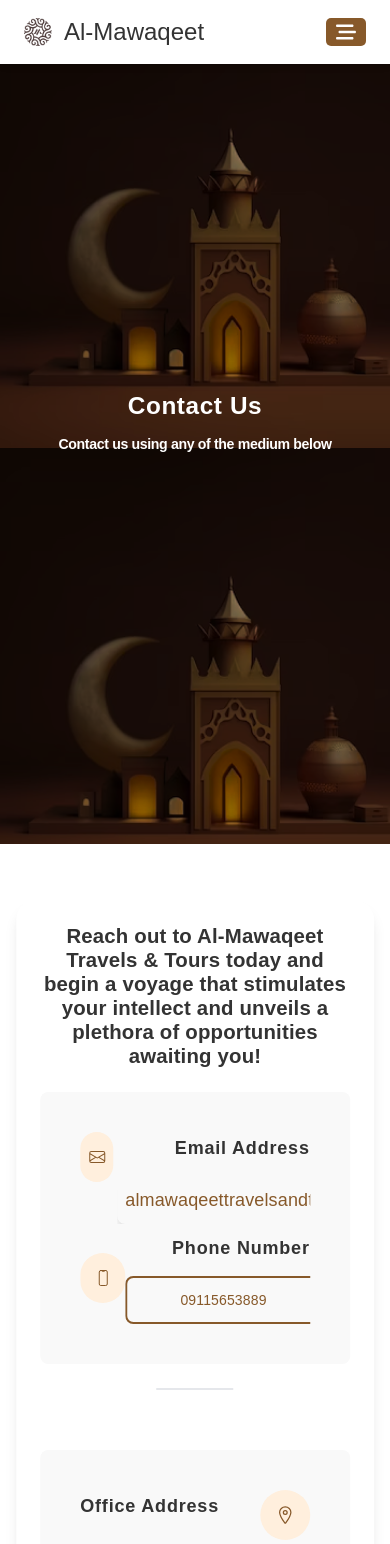
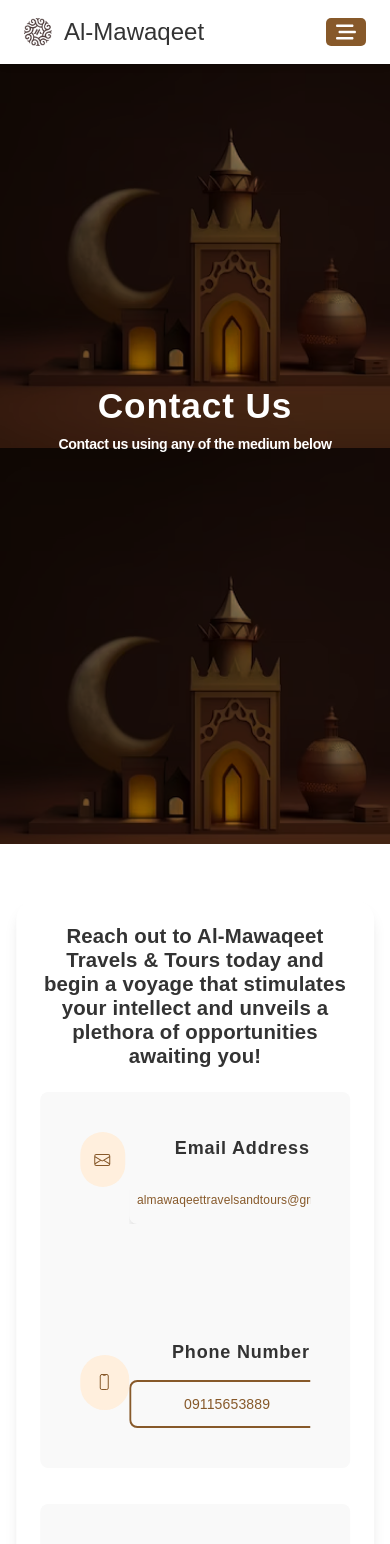
Before and after one commit to Almawaqeet/mawaqeet, a Next.js app: page /contact-us in a window 390 px wide. Shown: the top 1544 px of the page. Built offline with nearby package versions, Linux system fonts and the light colour scheme.

Commit message:
rectify reg ui arrorw

```diff
--- a/app/UI/Accordion.tsx
+++ b/app/UI/Accordion.tsx
@@ -18,7 +18,7 @@
     <div className="flex flex-col gap-4 ">
 
 
-      <div className="flex justify-between bg-accordion xmd:py-4 xmd:px-4 md:px-6 items-center  rounded-[8px] xmd:gap-4 md:gap-0">
+      <div className="flex justify-between flex-row-reverse bg-accordion xmd:py-4 xmd:px-4 md:px-6 items-center  rounded-[8px] xmd:gap-4 md:gap-0">
         <div onClick={() => handleFaqClick} className='md:w-[50px] md:h-[50px] xmd:w-8 xmd:h-8 rounded-full bg-[#87592A] opacity-60 relative'>{icon}</div>
         <div className="font-dejavu" onClick={() => handleFaqClick} >{questions}</div>
       </div>
--- a/app/UI/ApplicationForm.tsx
+++ b/app/UI/ApplicationForm.tsx
@@ -32,7 +32,7 @@
 
                                         {i !== 2 && (
                                             <MdArrowRightAlt
-                                                className='absolute top-1/2 text-[82px] left-3/4 transform -translate-y-1/2 m-auto text-[#A0A8AD] md:left-2/4'
+                                                className='absolute top-1/2 text-[82px] left-3/4 transform -translate-y-1/2 m-auto text-[#A0A8AD] md:left-2/4 xmd:w-10'
 
                                             />
                                         )}
--- a/app/UI/Contact.tsx
+++ b/app/UI/Contact.tsx
@@ -54,13 +54,13 @@
           </Headings>
         ))}
 
-        <div className="flex xmd:flex-col xmd:gap-6 md:grid md:flex-col lg:grid-cols-[1fr_minmax(10px,_20px)_1fr] justify-around lg:gap-1">
+        <div className="flex xmd:flex-col  md:grid md:flex-col lg:grid-cols-[1fr_minmax(10px,_20px)_1fr] justify-around lg:gap-1">
           <div
-            className={`flex xmd:flex-col xmd:gap-2 bg-[rgb(249,249,249)] xmd:p-10 md:p-5 rounded-lg `}
+            className={`flex xmd:flex-col xmd:gap-28 bg-[rgb(249,249,249)] xmd:p-10 md:p-5 rounded-lg `}
           >
             <div className="flex xmd:gap-1 md:gap-4 justify-between ">
               <div
-                className={`${bgRound} rounded-full xmd:w-[60px] xmd:h-[50px] lg:w-[80px] lg:h-[80px] sm:w-[50px] sm:h-[50px] relative flex items-center md:w-[70px] md:h-[70px]`}
+                className={`${bgRound} rounded-full xmd:w-[60px] xmd:h-[50px] mobile:h-[55px] lg:w-[80px] lg:h-[80px] sm:w-[50px] sm:h-[50px] relative flex items-center md:w-[70px] md:h-[70px]`}
               >
                 <BsEnvelope className="text-hover-color absolute left-1/2 transform -translate-x-1/2 xmd:w-[21.33px] xmd:h-[16px] md:w-[42.63px] md:h-[32px] text-start" />
               </div>
@@ -71,16 +71,16 @@
                 <BtnGlobal
                   className={`${btnColor} rounded-lg xmd:p-2  md:py-[11px] md:px-[15px] flex items-center`}
                 >
-                  <h6 className={`font-normal xmd:text-fz-xxs mobile:text-fz-sm leading-8 tracking-[0.14px] text-center font-dejavu ${textColor} `}>
+                  <h6 className={`font-normal xmd:text-fz-xsm sm:text-fz-sm leading-8 tracking-[0.14px] text-center font-dejavu ${textColor} `}>
                     almawaqeettravelsandtours@gmail.com
                   </h6>
                 </BtnGlobal>
               </div>
             </div>
 
-            <div className="flex xmd:gap-0 justify-between items-center  overflow-x-hidden">
+            <div className="flex justify-between items-center ">
               <div
-                className={`${bgRound} rounded-full  xmd:w-[50px] xmd:h-[50px] lg:w-[80px] lg:h-[80px] relative flex items-center md:w-[70px] md:h-[70px] xmd:bottom-7 mobile:bottom-0`}
+                className={`${bgRound} rounded-full  xmd:w-[50px] xmd:h-[50px] mobile:w-[55px] mobile:h-[55px] lg:w-[80px] lg:h-[80px] relative flex items-center md:w-[70px] md:h-[70px] xmd:bottom-7 mobile:bottom-0`}
               >
                 <IoPhonePortraitOutline className="text-hover-color absolute left-1/2 transform -translate-x-1/2 xmd:w-[21.33px] xmd:h-[16px] md:w-[42.63px] md:h-[32px]" />
               </div>
@@ -102,7 +102,7 @@
           </div>
 
           <div
-            className={` border-[0.1px] w-1/4 m-auto md:w-0 md:h-2/3 md:grid bg-${lineColor} `}
+            className={` border-[0.1px] w-1/4 m-auto md:w-0 md:h-2/3 xmd:hidden md:grid bg-${lineColor} `}
           ></div>
 
           <div className={`flex flex-row-reverse items-center justify-between bg-[#F9F9F9] mobile:p-10 xmd:px-4 xmd:py-4 md:p-8 lg:p-4 rounded-lg rounded-b-none  xmd:mt-9 md:mt-0`}>
@@ -113,7 +113,7 @@
                   Office Address
                 </label>
                 <div
-                  className={`${bgRound} rounded-full xmd:w-[50px] xmd:h-[50px] lg:w-[80px] lg:h-[80px] sm:w-[50px] sm:h-[50px] relative flex items-center md:w-[70px] md:h-[70px]`}
+                  className={`${bgRound} rounded-full xmd:w-[50px] xmd:h-[50px] mobile:h-[55px] mobile:w-[55px] lg:w-[80px] lg:h-[80px] sm:w-[50px] sm:h-[50px] relative flex items-center md:w-[70px] md:h-[70px]`}
                 >
                   <IoLocationOutline className="text-hover-color absolute left-1/2 transform -translate-x-1/2 xmd:w-[24px] xmd:h-[20px] md:w-[42.63px] md:h-[32px] text-start" />
                 </div>
--- a/app/UI/Faqs.tsx
+++ b/app/UI/Faqs.tsx
@@ -95,7 +95,7 @@
             </p>
           }
           answers={
-            <li className={`${isSelected === index ? 'list-disc' : 'list-none'}`}>
+            <li className={`list-none`}>
               {isSelected === index ? findanswers?.contents[index].content : ''}
             </li>
           }
--- a/app/UI/Hero.tsx
+++ b/app/UI/Hero.tsx
@@ -18,7 +18,7 @@
 const Hero: React.FC<HeroProps> = ({ heading, subheading, CTA, subCTA, to, subto, id, handleOpen }) => {
   const { handleNext } = useAppInfo()
   return (
-    <section className="mobile:max-w-[2000px] grid items-center relative home tab_md:min-h-screen xmd:min-h-screen mt-auto">
+    <section className="mobile:max-w-[2000px] grid items-center relative home tab_md:min-h-screen xmd:min-h-screen">
       <div className="mobile:px-16 xmd:px-8 text-center text-white">
         <div className="flex flex-col xmd:gap-4 md:gap-6 xmd:mb-8 lg:mb-20 md:mb-10 xmd:mt-16 md:mt-0">
           <div>{heading}</div>
--- a/app/UI/HomeV2.tsx
+++ b/app/UI/HomeV2.tsx
@@ -95,8 +95,9 @@
                   '  font-normal text-Bold-2-clamp leading-4 -tracking-tight cursor-pointer border-2 border-hover-color m-auto flex items-center flex-row-reverse xmd:px-6 py-2 gap-1 xmd:mb-6 md:mb-0 transition-all duration-500 ease-in-out r hover:bg-number-color hover:text-white hover:border-white'
                 }
               >
+
+                Check Package
                 <BsArrowRight className="mobile:w-4 mobile:h-8  tab_md:w-8 tab_md:h-8 text-hover-color" />
-                Check Package
               </BtnGlobal>
               </Link>
             </div>
--- a/tailwind.config.ts
+++ b/tailwind.config.ts
@@ -43,7 +43,7 @@
 
         "heading-clamp": "clamp(1.125rem, 1.004rem + 1.1067vw, 2rem)",
         "brand-clamp": "clamp(1.25rem, 0.4286rem + 1.1905vw, 1.75rem)",
-        "hero-clamp": "clamp(1.5rem, 0.9718rem + 2.2535vw, 3rem);",
+        "hero-clamp": "clamp(2.2rem, 0.9718rem + 2.2535vw, 4.8rem);",
         "navbar-clamp": "clamp(0.725rem, 0.3393rem + 0.5952vw, 0.875rem)",
 
         "Bold-1-clamp": "clamp(0.875rem, 0.6549rem + 0.939vw, 1.5rem)",
```
